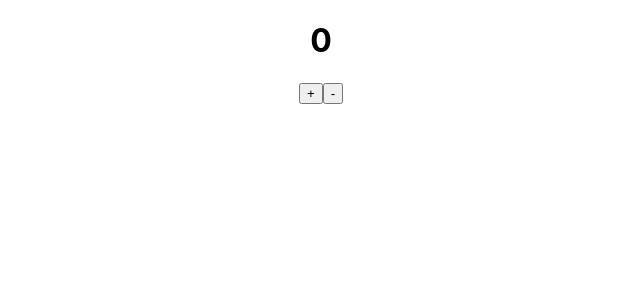
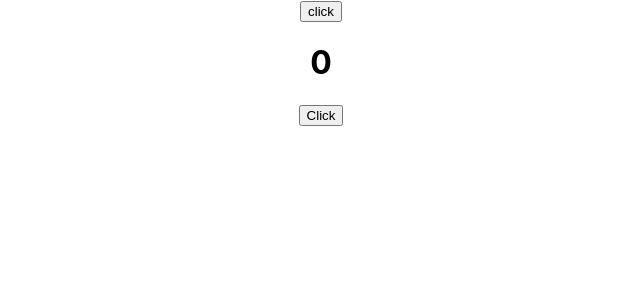
Before and after one commit to Ssharma0355/practice-re, a React (Create React App) app: page / in a window 1280 px wide. Shown: the top 300 px of the page, without its empty margins (319-959 px from the left). Built offline with nearby package versions, Linux system fonts and the light colour scheme.

Commit message:
life-cycle-method-usingfunctional-component

```diff
--- a/src/App.js
+++ b/src/App.js
@@ -1,4 +1,5 @@
 import './App.css';
+import Main from './Hooks/UseEffect/Main';
 import Count from './Hooks/UseState/Count';
 
 
@@ -6,7 +7,9 @@ function App() {
   return (
     <div className="App">
       {/* useState */}
-      <Count />
+      {/* <Count /> */}
+
+      <Main />
     </div>
   );
 }
--- /dev/null
+++ b/src/Hooks/UseEffect/CompEffect.jsx
@@ -0,0 +1,27 @@
+import React, { useEffect, useState } from 'react'
+
+const CompEffect = () => {
+    const [counter, setCounter] = useState(0);
+
+    // mounting and unmounting
+    useEffect(()=>{
+        console.log("Mounted");
+        return function(){
+            console.log("Unmount")
+        }
+    },[])
+
+    useEffect(()=>{
+        console.log("Updated")
+    },[counter])
+
+  return (
+    <div>
+        <h1>{counter}</h1>
+        <button onClick={()=>setCounter(counter+1)}> Click</button>
+
+    </div>
+  )
+}
+
+export default CompEffect
--- /dev/null
+++ b/src/Hooks/UseEffect/Main.jsx
@@ -0,0 +1,15 @@
+import React, { useState } from 'react'
+import CompEffect from './CompEffect';
+
+const Main = () => {
+    const [mount, setMount] = useState(true);
+  return (
+    <div>
+          <button onClick={() => setMount(!mount)}>click</button>
+
+        {mount ? <CompEffect />: ""}
+    </div>
+  )
+}
+
+export default Main
```
